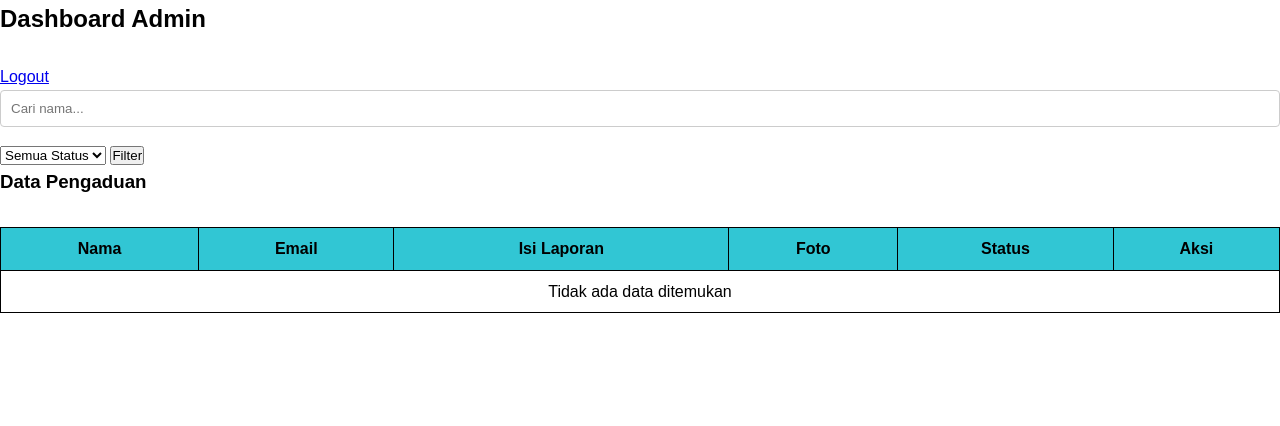
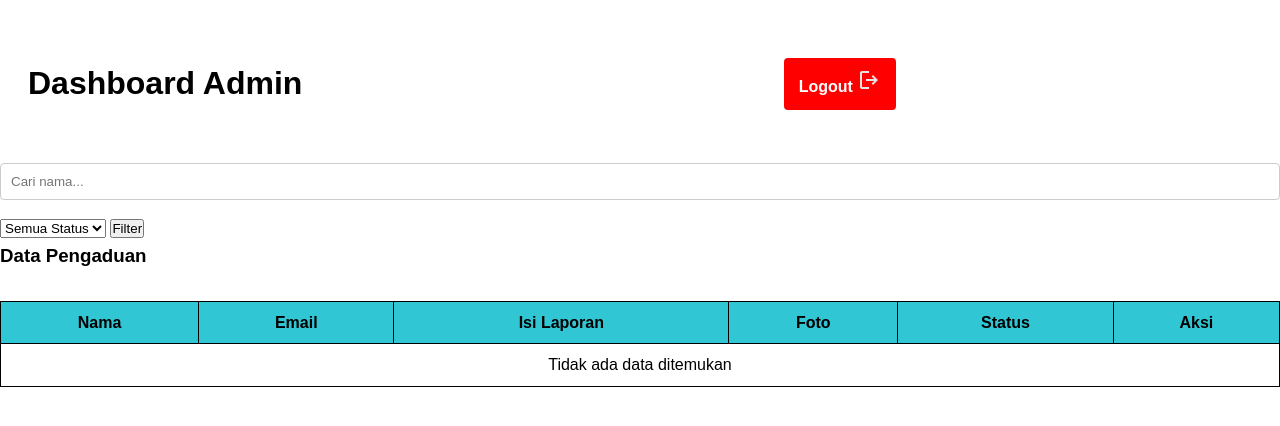
Before and after one commit to bagusmukti/Project-UAS, a PHP site: page /admin/dashboard_admin.php in a window 1280 px wide. Shown: the top 426 px of the page. Run offline with PHP 8.4, Linux system fonts and the light colour scheme; the visitor is signed in with stand-in values (Sample User, id 1); data that the repository does not hold is empty.

Commit message:
Update dashboard_admin.php

```diff
--- a/pages/admin/dashboard_admin.php
+++ b/pages/admin/dashboard_admin.php
@@ -77,7 +77,24 @@ $complaints = $result->fetch_all(MYSQLI_ASSOC);
 </head>
 
 <body>
-    <h2>Dashboard Admin</h2>
+    <div class="table-container">
+        <table cellpadding="10" cellspacing="0" class="tabellll">
+            <tr>
+                <td class="header-db">
+                    <h1 class="text-dashboard">Dashboard Admin</h1>
+                </td>
+                <td>
+                    <a href="../logout_page.php" class="btn-logout">
+                        Logout
+                        <svg xmlns="http://www.w3.org/2000/svg" height="24px" viewBox="0 -960 960 960" width="24px" fill="#e3e3e3">
+                            <path d="M200-120q-33 0-56.5-23.5T120-200v-560q0-33 23.5-56.5T200-840h280v80H200v560h280v80H200Zm440-160-55-58 102-102H360v-80h327L585-622l55-58 200 200-200 200Z" />
+                        </svg>
+                    </a>
+                </td>
+            </tr>
+        </table>
+    </div>
+
 
     <!-- Notifikasi -->
     <?php if (isset($_SESSION['success'])): ?>
@@ -92,7 +109,6 @@ $complaints = $result->fetch_all(MYSQLI_ASSOC);
 
     <br>
     <form action="" method="get">
-        <a href="../logout_page.php">Logout</a>
 
         <!-- Tabel untuk mencari aduan-->
         <form method="get" style="margin: 20px 0;">
```
